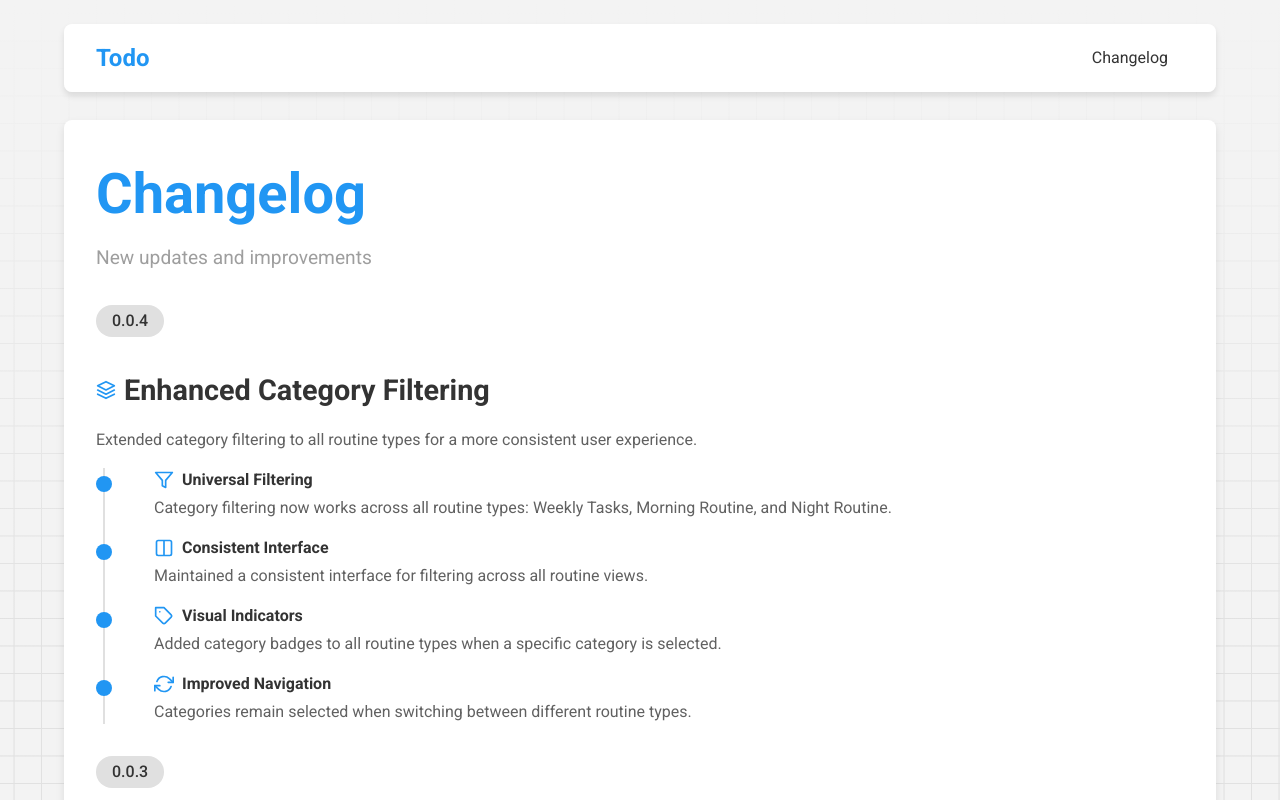
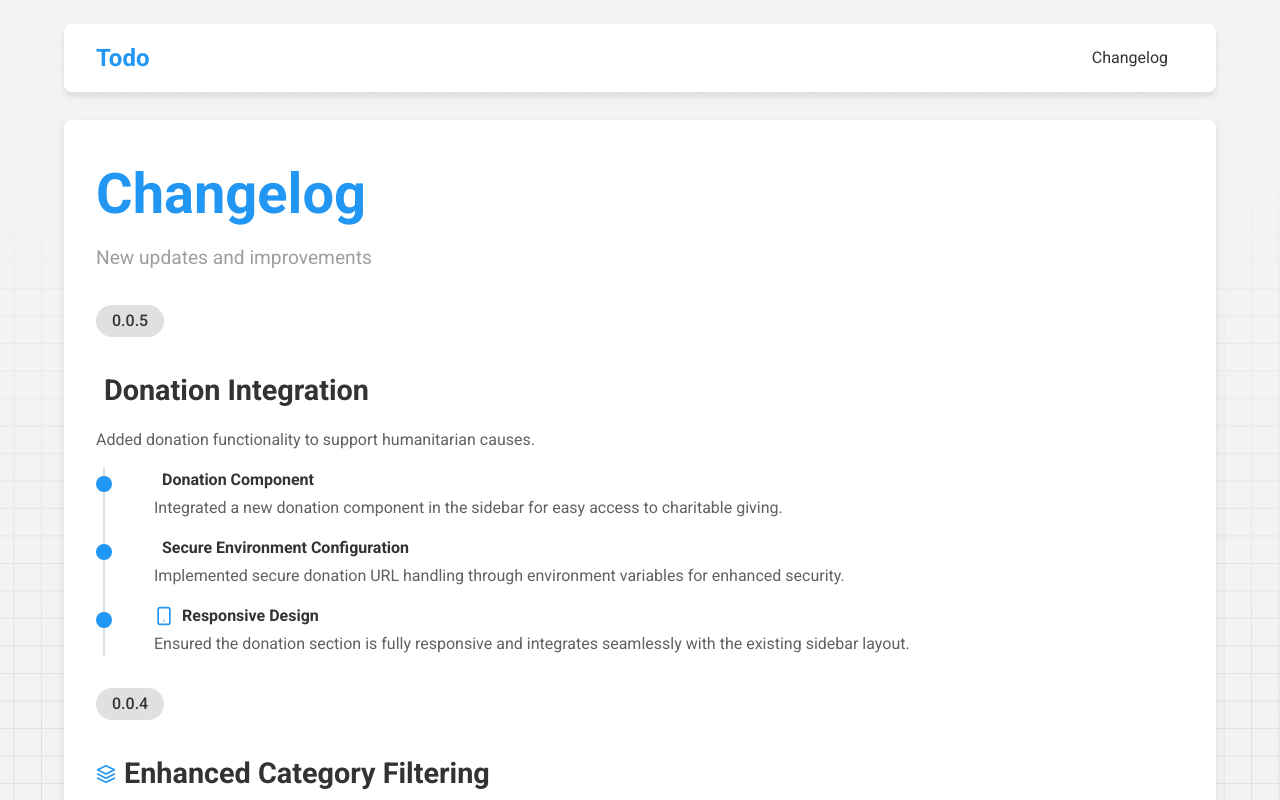
Before and after one commit to TartNenas/Todo-WebApp, a React (Create React App) app: page /changelog in a window 1280 px wide. Shown: the top 800 px of the page. Built offline with nearby package versions, Linux system fonts and the light colour scheme.

Commit message:
Changelog

```diff
--- a/src/changelog/changelogData.ts
+++ b/src/changelog/changelogData.ts
@@ -1,3 +1,30 @@
+import {
+  FaHandHoldingHeart,
+  FaDonate,
+  FaShieldAlt,
+  FaMobileAlt,
+  FaLayerGroup,
+  FaFilter,
+  FaColumns,
+  FaTag,
+  FaExchangeAlt,
+  FaList,
+  FaInfoCircle,
+  FaPalette,
+  FaSwatchbook,
+  FaCircle,
+  FaHeading,
+  FaIcons,
+  FaRocket,
+  FaCheckSquare,
+  FaChartBar,
+  FaCalendarWeek,
+  FaFolderOpen,
+  FaSave,
+  FaPaintBrush,
+  FaHistory
+} from 'react-icons/fa';
+
 export interface ChangeItem {
   title: string;
   description: string;
@@ -24,8 +51,33 @@ export interface ChangelogData {
   versions: VersionEntry[];
 }
 
+
 const changelogData: ChangelogData = {
   versions: [
+    {
+      versionNumber: "0.0.5",
+      title: "Donation Integration",
+      titleIcon: "FaHandHoldingHeart",
+      date: "",
+      description: "Added donation functionality to support humanitarian causes.",
+      changes: [
+        {
+          title: "Donation Component",
+          icon: "FaDonate",
+          description: "Integrated a new donation component in the sidebar for easy access to charitable giving."
+        },
+        {
+          title: "Secure Environment Configuration",
+          icon: "FaShieldAlt",
+          description: "Implemented secure donation URL handling through environment variables for enhanced security."
+        },
+        {
+          title: "Responsive Design",
+          icon: "FaMobileAlt",
+          description: "Ensured the donation section is fully responsive and integrates seamlessly with the existing sidebar layout."
+        }
+      ]
+    },
     {
       versionNumber: "0.0.4",
       title: "Enhanced Category Filtering",
```
